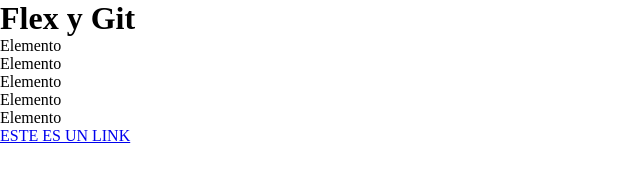
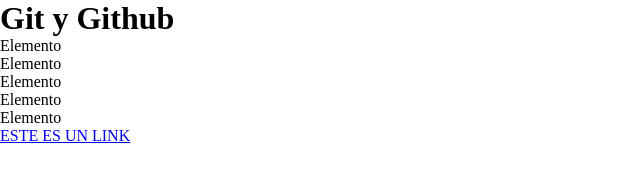
Before and after one commit to Kamus117/Iters-clase-7, a plain HTML site: page index.html in a window 1280 px wide. Shown: the whole page, without its empty margins (0-640 px from the left). Drawn offline with Linux system fonts and the light colour scheme.

Commit message:
chau clase7

```diff
--- a/index.html
+++ b/index.html
@@ -10,7 +10,7 @@
 <body>
     <header>
         <h1 class="titulo">
-            Flex y Git
+            Git y Github
         </h1>
     </header>
     <main>
```
